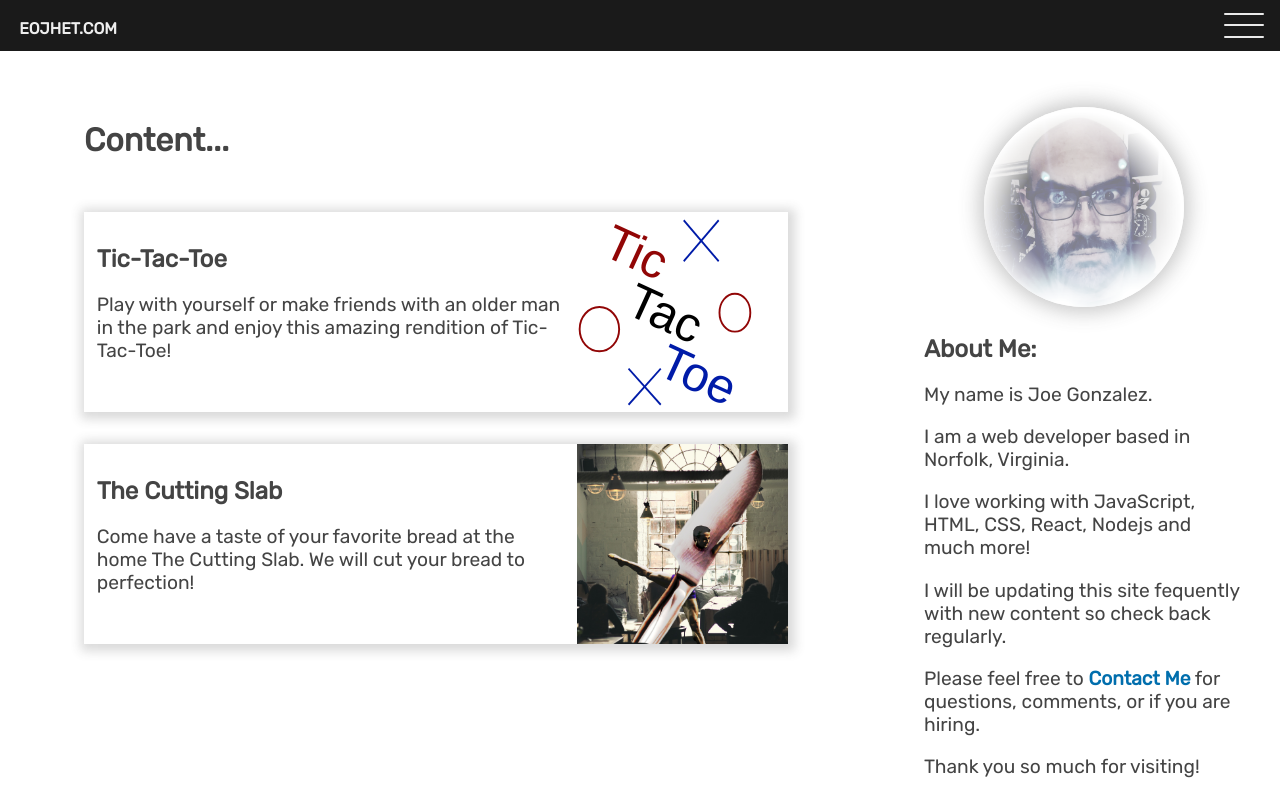
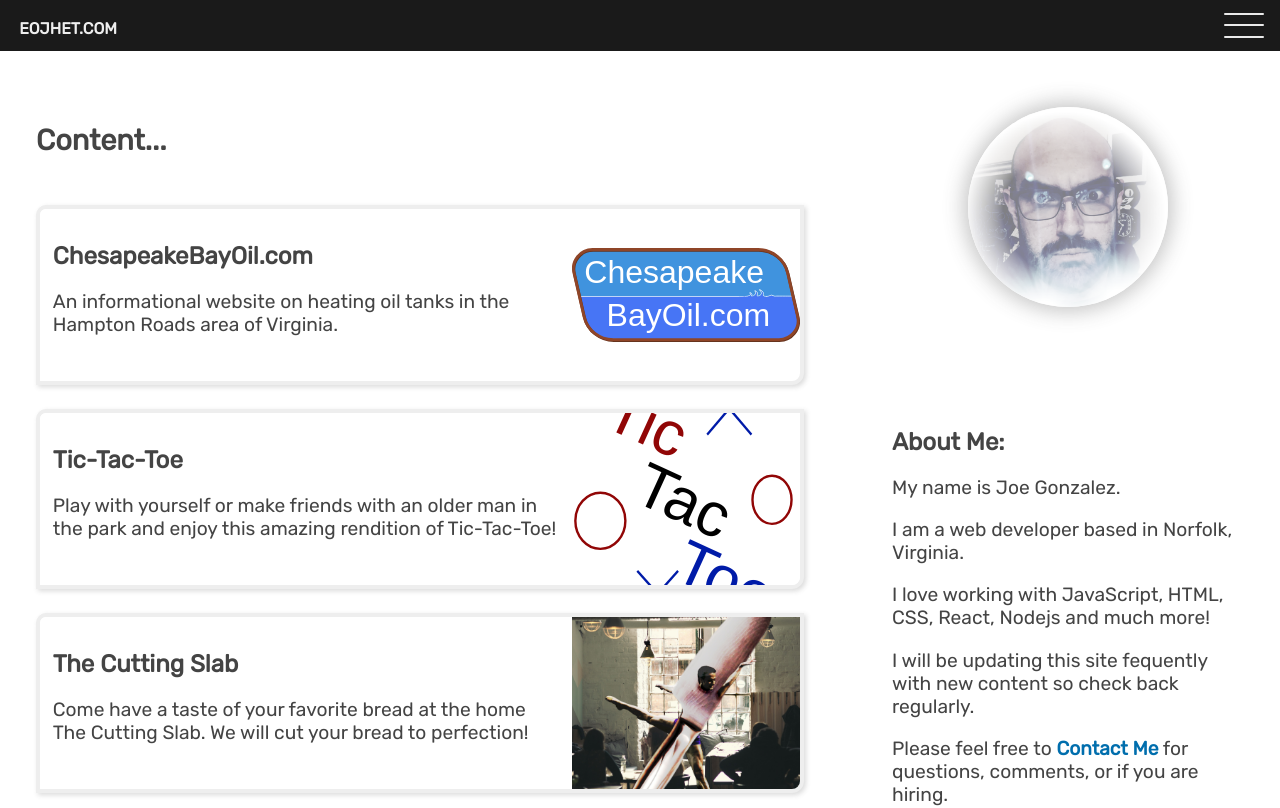
Before and after one commit to eojhet/eojhet_com, a Next.js app: page / in a window 1280 px wide. Shown: the top 808 px of the page. Built offline with nearby package versions, Linux system fonts and the light colour scheme.

Commit message:
added CBOil site and tweaked html tags & css

```diff
--- a/pages/index.js
+++ b/pages/index.js
@@ -1,53 +1,58 @@
 import Link from "next/link";
-import Image from "next/image";
 import styles from "./index.module.scss";
 
 export default function Home () {
 
   return (
-    <main className={styles.main}>
-      <div className={styles.container}>
-        <div className={styles.center}>
+      <main className={styles.container}>
+        <section className={styles.center}>
           <div className={styles.title}>
             <h1>Content...</h1>
           </div>
 
-          <Link href="./tictactoe"><div className={styles.card}>
+          <a href="https://www.chesapeakebayoil.com"><article className={styles.card}>
+            <div className={styles.cardDescription}>
+              <h2>ChesapeakeBayOil.com</h2>
+              <p>{"An informational website on heating oil tanks in the Hampton Roads area of Virginia."}</p>
+            </div>
+            <img
+              src="/home/ChesapeakeBayOilOpt.svg"
+              alt="ChesapeakeBayOil.com Logo"
+            />
+          </article></a>
+
+          <Link href="./tictactoe"><article className={styles.card}>
             <div className={styles.cardDescription}>
               <h2>Tic-Tac-Toe</h2>
               <p>{"Play with yourself or make friends with an older man in the park and enjoy this amazing rendition of Tic-Tac-Toe!"}</p>
             </div>
-            <div className={styles.cardPictureContainer}>
               <img
                 src="/home/tictactoeOpt.svg"
                 alt="TicTacToe"
               />
-            </div>
-          </div></Link>
+          </article></Link>
 
-          <Link href="./cuttingslab"><div className={styles.card}>
+          <Link href="./cuttingslab"><article className={styles.card}>
             <div className={styles.cardDescription}>
               <h2>The Cutting Slab</h2>
               <p>{"Come have a taste of your favorite bread at the home The Cutting Slab. We will cut your bread to perfection!"}</p>
             </div>
-            <div className={styles.cardPictureContainer}>
               <img
                 src="/images/jumpingknifejack.jpg"
                 alt="The Amazing Jumping Knife Jack"
               />
-            </div>
-          </div></Link>
+          </article></Link>
 
-        </div>
-        <div className={styles.right}>
-          <div className={styles.profileContainer}>
+        </section>
+        <aside className={styles.right}>
+          <article className={styles.profileContainer}>
             <img
               className={styles.profile}
               alt="My Face"
               width="200px"
               src="/home/deepFriedLite.png"/>
-          </div>
-          <div className={styles.rightContent}>
+          </article>
+          <article className={styles.rightContent}>
             <div className={styles.rightContent}>
               <h2>About Me:</h2>
               <p>My name is Joe Gonzalez.</p>
@@ -57,16 +62,8 @@ export default function Home () {
               <p>Please feel free to <a href="mailto:admin@eojhet.com"><strong>Contact Me</strong></a> for questions, comments, or if you are hiring.</p>
               <p>Thank you so much for visiting!</p>
             </div>
-          </div>
-        </div>
-
-        {/* <div className={styles.sunContainer}>
-          <img className={styles.sun} src="/home/vaporSun.svg" alt="Vapor Sun" />
-        </div>
-        <div className={styles.triangleContainer}>
-          <img className={styles.triangle} src="/home/vaporTrianglesOpt.svg" />
-        </div> */}
-      </div>
-    </main>
+          </article>
+        </aside>
+      </main>
   );
 }
--- a/pages/index.module.scss
+++ b/pages/index.module.scss
@@ -1,8 +1,9 @@
-.main {
+
+
+.container {
   font-family: Rubik, -apple-system, BlinkMacSystemFont, Segoe UI, Roboto, Oxygen,
   Ubuntu, Cantarell, Fira Sans, Droid Sans, Helvetica Neue, sans-serif;
 
-  .container {
   display: flex;
   flex: 1;
   flex-direction: row;
@@ -13,18 +14,79 @@
   min-height: 100vh;
   gap: 1rem;
 
-    a {
-      color: hsl(202, 100%, 34%);
+  .center {
+    display: flex;
+    flex-direction: column;
+    gap: 1.5rem;
+    max-width: 800px;
+    padding: 0 1rem;
+    margin-top: 2rem;
+
+    .title {
+      color: #444;
+
+      h1 {
+        font-size: 1.8em;
+      }
+    }
+
+    .card {
+      height: 180px;
+      overflow: hidden;
+      display: flex;
+      flex-direction: row;
+      cursor: pointer;
+      background-color: #fff;
+      box-shadow: 2px 2px 5px rgba(68, 68, 68, 0.2);
+      border: 4px solid #eee;
+      border-top-left-radius: 10px;
+      border-bottom-right-radius: 12px;
+
+      .cardDescription {
+        width: 70%;
+        padding: 0.8rem;
+        background-color: #fff;
+      }
+
+      .cardPictureContainer {
+        width: 30%;
+        align-self: center;
+        max-height: 200px;
+      }
+
+      img {
+        width: 30%;
+        border-radius: 12px;
+
+        object-fit: contain;
+        align-self: center;
+      }
+
+      &:hover,
+      &:active {
+
+        .cardDescription {
+          background-color: hsl(202, 100%, 97%);
+        }
+      }
+    }
   }
 
   .right {
     display: flex;
     flex-direction: column;
-      max-width: 25%;
+    max-width: 30%;
+    min-width: 30%;
+    padding: 0 1rem;
+
+    a {
+      color: hsl(202, 100%, 34%);
+    }
 
     .profileContainer {
       display: flex;
       flex-direction: column;
+      height: 100%;
     }
 
     .profile {
@@ -36,70 +98,8 @@
     }
 
   }
-
-    .center {
-      display: flex;
-      flex-direction: column;
-      gap: 2rem;
-      max-width: 800px;
-      padding: 0 3rem;
-      margin-top: 2rem;
-
 }
-
-    .title {
-      color: #444;
-    }
-
-    .card {
-      height: 200px;
-      overflow: hidden;
-      display: flex;
-      flex-direction: row;
-      cursor: pointer;
-      background-color: #fff;
-      box-shadow: 2px 2px 10px 5px rgba(68, 68, 68, 0.2);
-
-      &:hover,
-      &:active {
-
-        .cardDescription {
-          background-color: hsl(202, 100%, 97%);
-        }
-      }
-
-      .cardDescription {
-        width: 70%;
-        padding: 0.8rem;
-        background-color: #fff;
-      }
-
-      .cardPictureContainer {
-        width: 30%;
-        align-self: center;
-        max-height: 200px;
-
-        img {
-          max-width: 100%;
-          object-fit: cover;
-        }
-      }
-
-    }
-
-    // .sun {
-    //   width: 50rem;
-    //   position: absolute;
-    //   top: 0;
-    //   right: 4rem;
-    // }
-
-    // .triangle {
-    //   width: 15rem;
-    // }
-  }
-
-  @media screen and (max-width: 900px) {
+@media screen and (max-width: 950px) {
 
   .container {
     flex-direction: column-reverse;
@@ -107,37 +107,28 @@
 
     .right {
       max-width: 100%;
-        padding: 0;
     }
 
     .center {
+      border-top: 1px solid #aaa;
       max-width: 100%;
       padding: 0 0.2rem;
       margin-bottom: 3rem;
+
+      .card {
+
+        .cardDescription {
+          h2 {
+            font-size: 1.2em;
           }
 
-      .card {
-        flex-direction: column-reverse;
-        height: fit-content;
-
-        .cardDescription {
-          width: 100%;
-        }
-
-        .cardPictureContainer {
-          width: 100%;
-          overflow: hidden;
-          max-height: 60vh;
-
-          img {
-            width: 100%;
-            max-width: none;
+          P {
+            font-size: 1em;
           }
         }
       }
 
     }
-  }
-
 
   }
+}
```
Also changed, not shown: public/home/ChesapeakeBayOilOpt.svg (added). Lines whose indentation alone changed are shown as unchanged.
